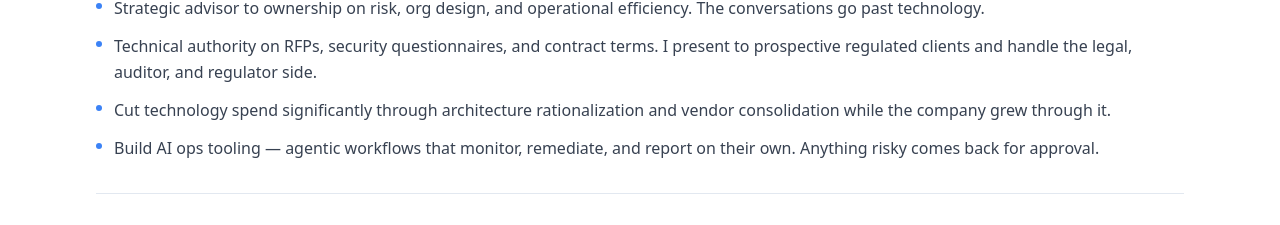
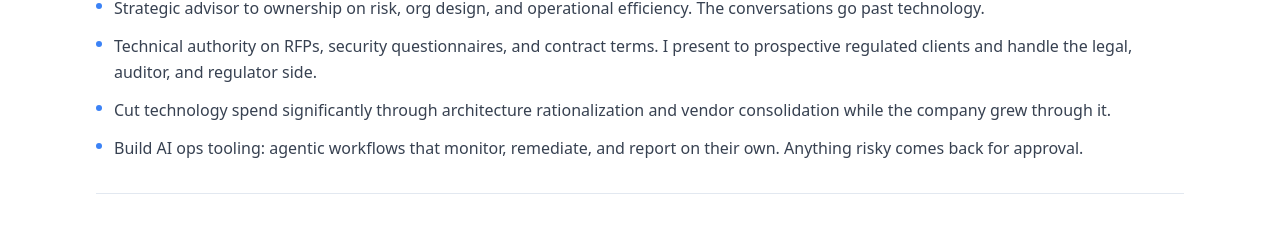
Before and after one commit to johntrottadev/jtrotta.dev, a Next.js app: page / in a window 1280 px wide. Shown: the part 1079-1304 px from the top of the page. Built offline with nearby package versions, Linux system fonts and the light colour scheme.

Commit message:
Remove last em dash, drop SharePoint from security stack

```diff
--- a/src/data/resume.ts
+++ b/src/data/resume.ts
@@ -91,7 +91,7 @@ export const resumeData: ResumeData = {
         "Strategic advisor to ownership on risk, org design, and operational efficiency. The conversations go past technology.",
         "Technical authority on RFPs, security questionnaires, and contract terms. I present to prospective regulated clients and handle the legal, auditor, and regulator side.",
         "Cut technology spend significantly through architecture rationalization and vendor consolidation while the company grew through it.",
-        "Build AI ops tooling — agentic workflows that monitor, remediate, and report on their own. Anything risky comes back for approval.",
+        "Build AI ops tooling: agentic workflows that monitor, remediate, and report on their own. Anything risky comes back for approval.",
       ],
     },
     {
@@ -255,7 +255,6 @@ export const resumeData: ResumeData = {
     { name: "KnowBe4", category: "Security" },
     { name: "Wazuh", category: "Security" },
     { name: "OpenVAS", category: "Security" },
-    { name: "SharePoint", category: "Security" },
     { name: "Palo Alto", category: "Networking" },
     { name: "Cisco", category: "Networking" },
     { name: "Kubernetes (k3s)", category: "Infrastructure" },
```
